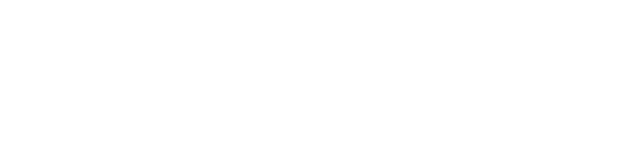
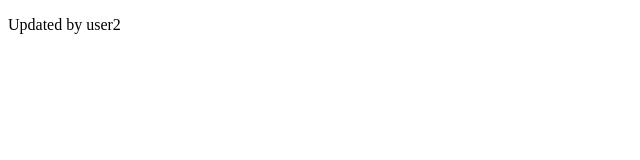
Before and after one commit to sittimani/rebase-test-2, a plain HTML site: page index.html in a window 1280 px wide. Shown: the whole page, without its empty margins (0-640 px from the left). Drawn offline with Linux system fonts and the light colour scheme.

Commit message:
updated by user2

```diff
--- a/index.html
+++ b/index.html
@@ -9,7 +9,7 @@
 </head>
 
 <body>
-
+    <p>Updated by user2</p>
 </body>
 
 </html>
```
